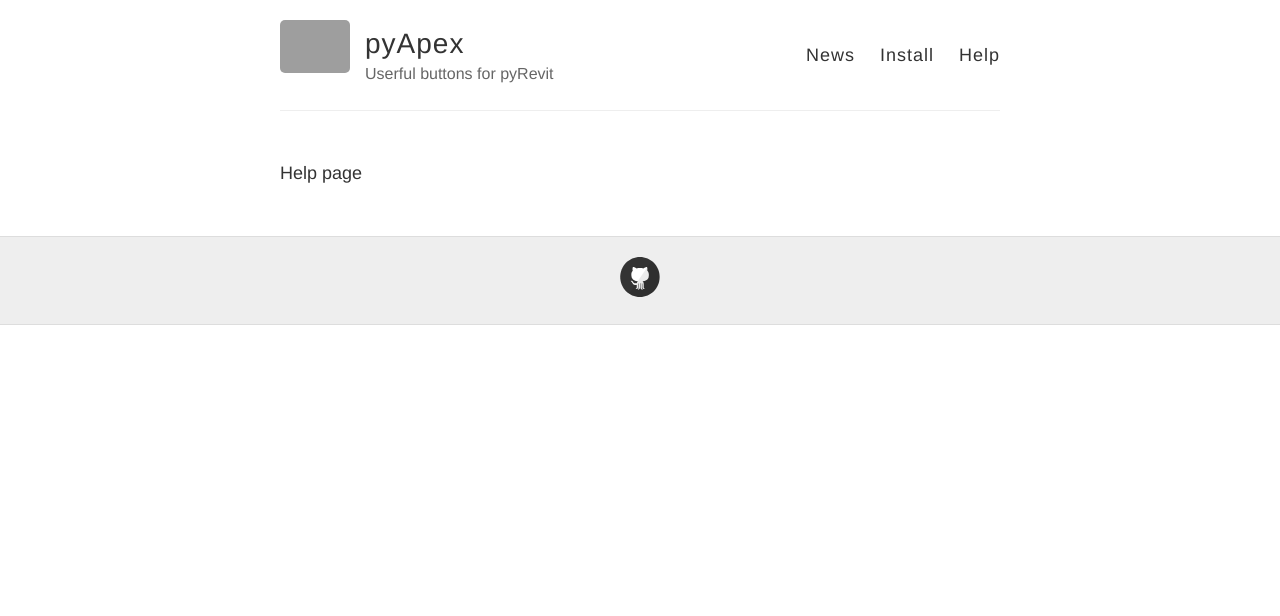
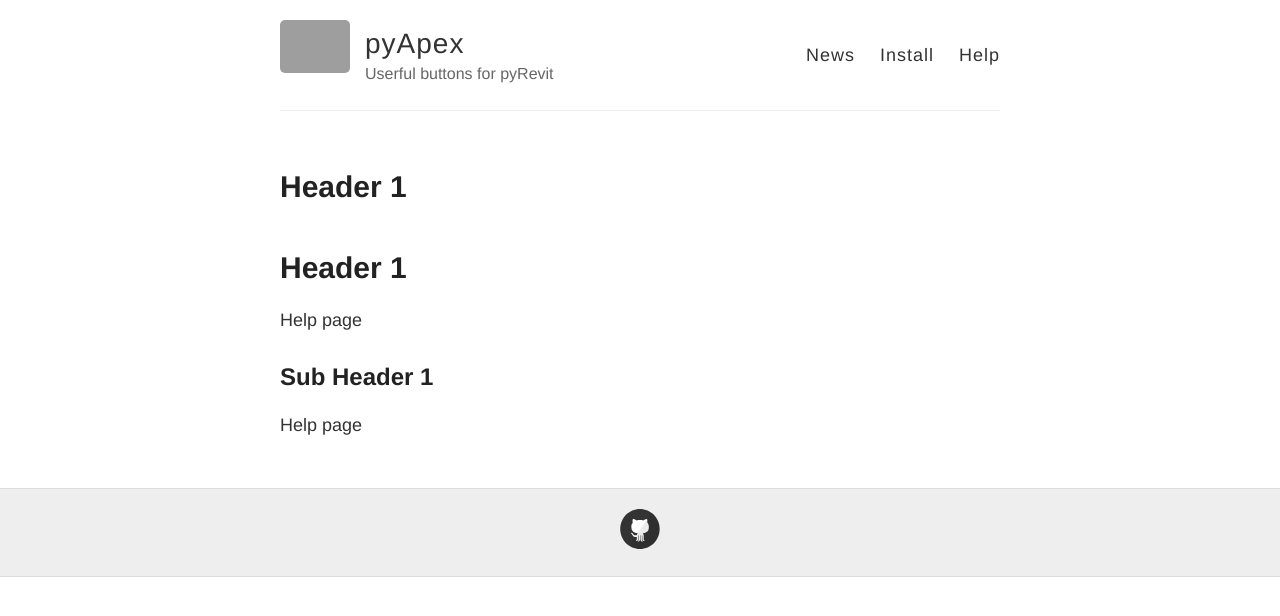
Before and after one commit to apex-project/pyApex, a Jekyll site: the page built from help.md, in a window 1280 px wide. Shown: the top 616 px of the page. Built offline with Jekyll 4.4.1, drawn with Linux system fonts in a browser that asks for light colours; our own code applies the rules of GitHub Pages for plain Markdown files; grey boxes are pictures that could not be loaded.

Commit message:
Update help.md

```diff
--- a/help.md
+++ b/help.md
@@ -1 +1,7 @@
+# Header 1
+
 Help page
+
+## Sub Header 1
+
+Help page
```
